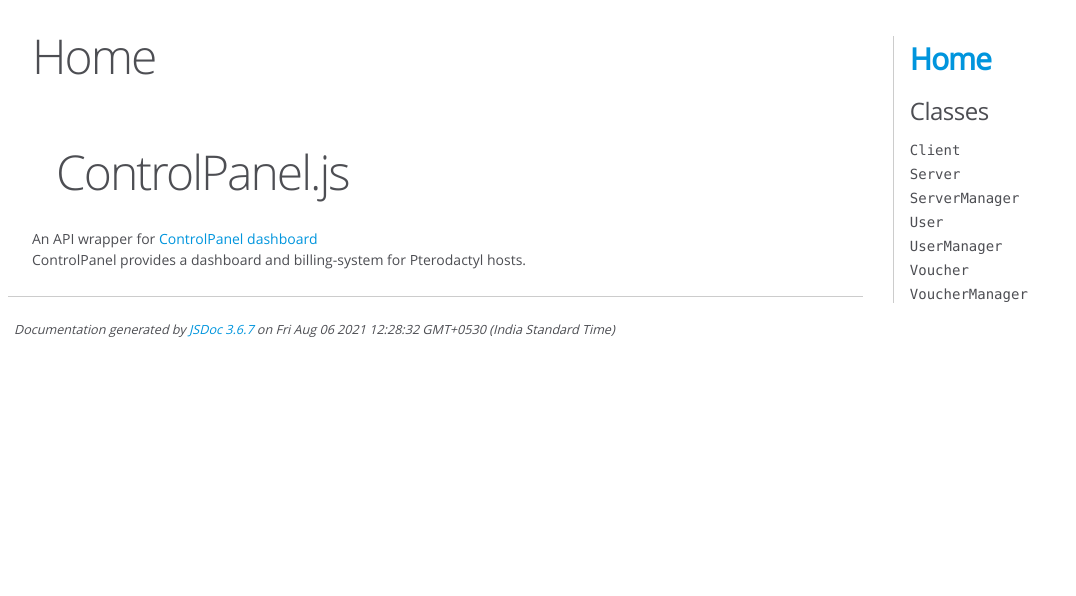
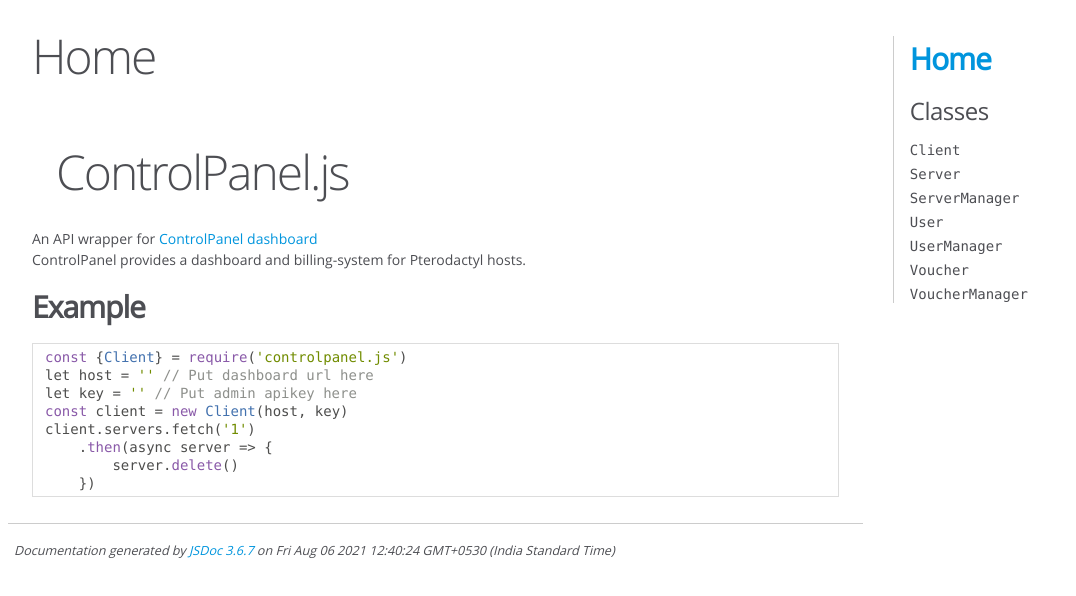
Before and after one commit to DarkGuy10/ControlPanel.js, a plain HTML site: page docs/index.html in a window 1280 px wide. Shown: the whole page, without its empty margins (0-1076 px from the left). Drawn offline with Linux system fonts and the light colour scheme.

Commit message:
Updating docs

```diff
--- a/docs/index.html
+++ b/docs/index.html
@@ -45,7 +45,17 @@
     <section>
         <article><h1>ControlPanel.js</h1>
 <p>An API wrapper for <a href="https://github.com/ControlPanel-gg/dashboard">ControlPanel dashboard</a> <br>
-ControlPanel provides a dashboard and billing-system for Pterodactyl hosts.</p></article>
+ControlPanel provides a dashboard and billing-system for Pterodactyl hosts.</p>
+<h2>Example</h2>
+<pre class="prettyprint source lang-javascript"><code>const {Client} = require('controlpanel.js')
+let host = '' // Put dashboard url here
+let key = '' // Put admin apikey here
+const client = new Client(host, key)
+client.servers.fetch('1')
+    .then(async server => {
+        server.delete()
+    })
+</code></pre></article>
     </section>
 
 
@@ -62,7 +72,7 @@
 <br class="clear">
 
 <footer>
-    Documentation generated by <a href="https://github.com/jsdoc/jsdoc">JSDoc 3.6.7</a> on Fri Aug 06 2021 12:28:32 GMT+0530 (India Standard Time)
+    Documentation generated by <a href="https://github.com/jsdoc/jsdoc">JSDoc 3.6.7</a> on Fri Aug 06 2021 12:40:24 GMT+0530 (India Standard Time)
 </footer>
 
 <script> prettyPrint(); </script>
```
Also changed, not shown: docs/Client.html (+1 -1 lines), docs/Client.js.html (+1 -1 lines), docs/Server.html (+1 -1 lines), docs/Server.js.html (+1 -1 lines), docs/ServerManager.html (+1 -1 lines), docs/ServerManager.js.html (+1 -1 lines), docs/User.html (+1 -1 lines), docs/User.js.html (+1 -1 lines), docs/UserManager.html (+1 -1 lines), docs/UserManager.js.html (+1 -1 lines), docs/Voucher.html (+1 -1 lines), docs/Voucher.js.html (+1 -1 lines), docs/VoucherManager.html (+1 -1 lines), docs/VoucherManager.js.html (+1 -1 lines).
